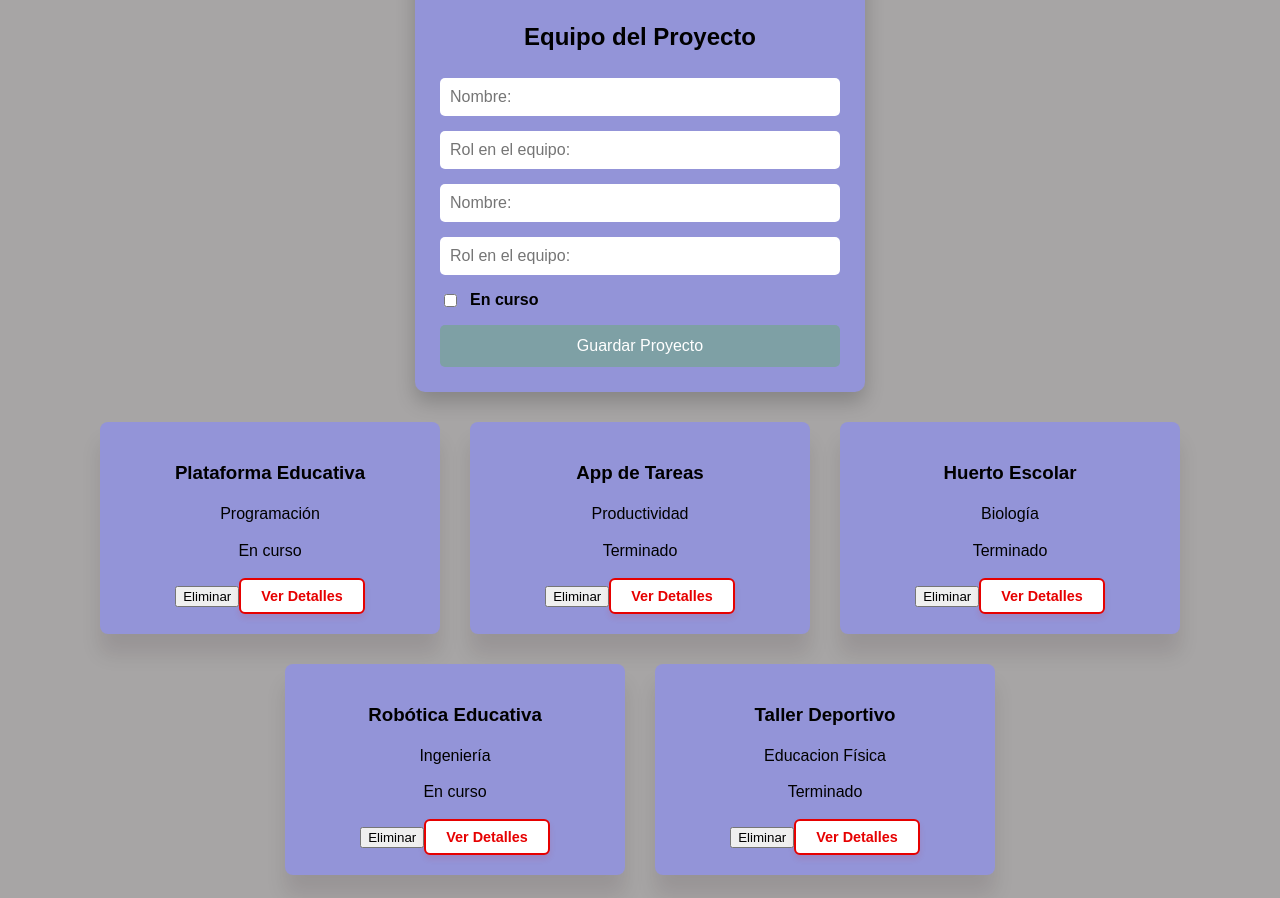
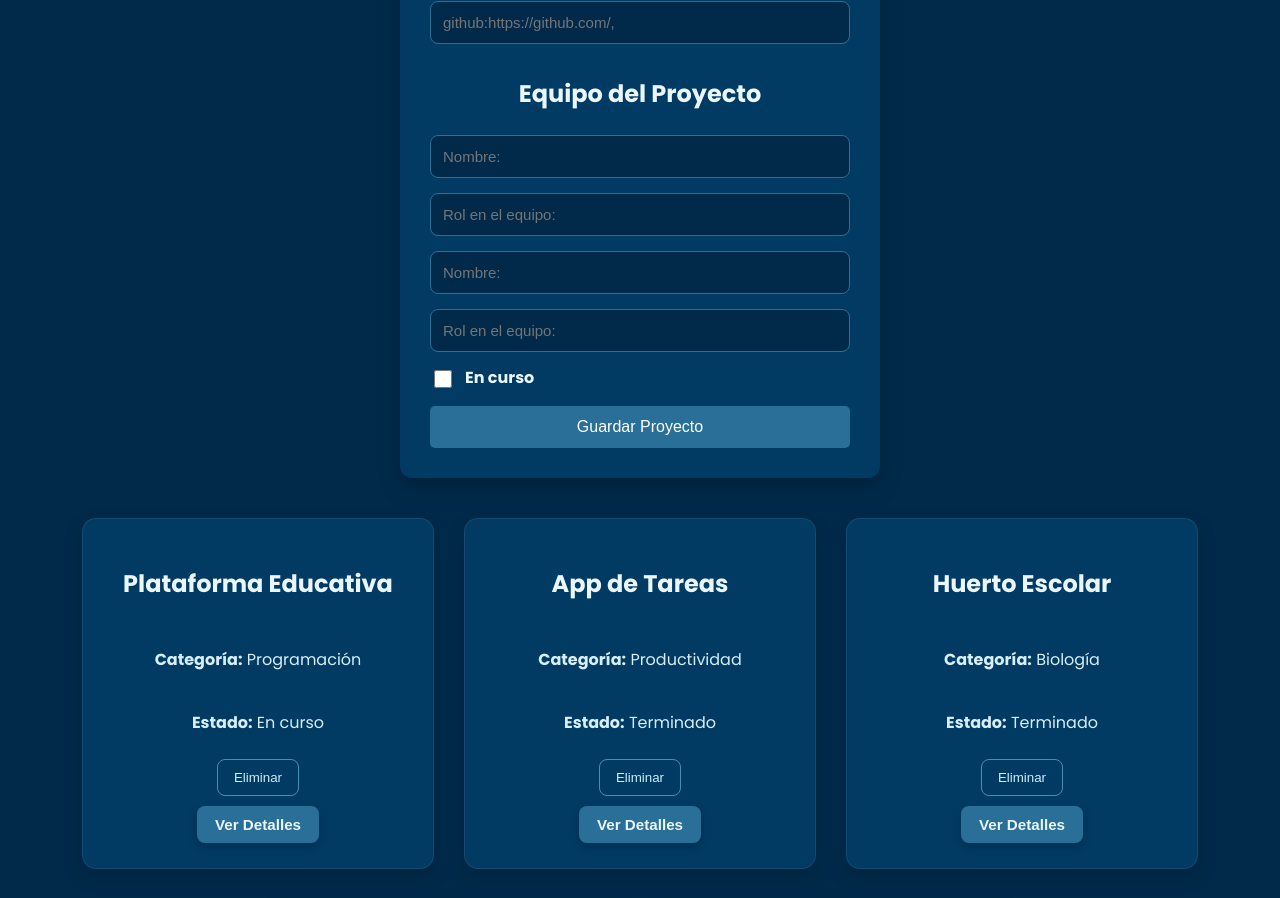
Before and after one commit to Alee91218/pv_tp3_grupo1, a React (Vite) app in the folder pvtp03GrupoN01/: page / in a window 1280 px wide. Shown: the part 720-1618 px from the top of the page. Built offline with nearby package versions, Linux system fonts and the light colour scheme.

Commit message:
mejoras visuales para el proyecto FacundoMatorras

```diff
--- a/pvtp03GrupoN01/index.html
+++ b/pvtp03GrupoN01/index.html
@@ -4,6 +4,9 @@
     <meta charset="UTF-8" />
     <link rel="icon" type="image/svg+xml" href="/favicon.svg" />
     <meta name="viewport" content="width=device-width, initial-scale=1.0" />
+    <link rel="preconnect" href="https://fonts.googleapis.com">
+    <link rel="preconnect" href="https://fonts.gstatic.com" crossorigin>
+    <link href="https://fonts.googleapis.com/css2?family=Poppins:wght@300;400;500;600;700&display=swap" rel="stylesheet">
     <title>pvtp03grupon01</title>
   </head>
   <body>
--- a/pvtp03GrupoN01/src/components/DetalleProyecto.jsx
+++ b/pvtp03GrupoN01/src/components/DetalleProyecto.jsx
@@ -1,32 +1,65 @@
 const DetalleProyecto = ({ proyecto, cerrar }) => {
-  //recibe el proyecto y una funcion para cerrar el detalle
-
   if (!proyecto) {
     return null;
   }
-
- /* const { titulo, descripcion, estado, categoria, recursos, equipo } = proyecto;*/
 
   return (
     <div className="detalle-overlay">
       <div className="detalle-contenedor">
         <h2>{proyecto.titulo}</h2>
-        <p><strong>Categoría:</strong> {proyecto.categoria}</p>
-        <p><strong>Descripcion:</strong> {proyecto.descripcion}</p>
-        <p><strong>Recursos:</strong></p>
-        <li>{proyecto.pdf}</li>
-        <li>{proyecto.drive}</li>
-        <li>{proyecto.github}</li>
-        <p><strong>Equipo:</strong></p>
-        <li>{proyecto.integrante1}</li>
-        <p><strong>Rol: </strong>{proyecto.rol1}</p>
-         <li>{proyecto.integrante2}</li>
-        <p><strong>Rol: </strong>{proyecto.rol2}</p>
-        <p><strong>Estado:</strong> {proyecto.estado ? 'En Curso' : 'En Terminado'}</p>
-        <button onClick={cerrar}>
-                Cerrar
-            </button>
+
+        <p>
+          <strong>Categoría:</strong> {proyecto.categoria}
+        </p>
+
+        <p>
+          <strong>Descripción:</strong>
+        </p>
+
+        {Array.isArray(proyecto.descripcion) ? (
+          proyecto.descripcion.map((texto, index) => <p key={index}>{texto}</p>)
+        ) : (
+          <p>{proyecto.descripcion}</p>
+        )}
+
+        <h3>Recursos</h3>
+
+        <ul>
+          <li>
+            <a href={proyecto.recursos?.pdf}>PDF</a>
+          </li>
+
+          <li>
+            <a href={proyecto.recursos?.drive}>Drive</a>
+          </li>
+
+          <li>
+            <a href={proyecto.recursos?.github}>GitHub</a>
+          </li>
+        </ul>
+
+        <h3>Equipo</h3>
+
+        <ul>
+          {proyecto.equipo?.map((persona, index) => (
+            <li key={index}>
+              <strong>{persona.nombre}</strong>
+              {" - "}
+              {persona.rol}
+            </li>
+          ))}
+        </ul>
+
+        <p>
+          <strong>Estado:</strong> {proyecto.estado ? "En Curso" : "Terminado"}
+        </p>
+
+        <button className="boton-cerrar" onClick={cerrar}>
+          Cerrar
+        </button>
       </div>
     </div>
-)};
+  );
+};
+
 export default DetalleProyecto;
--- a/pvtp03GrupoN01/src/components/ListaProyectos.jsx
+++ b/pvtp03GrupoN01/src/components/ListaProyectos.jsx
@@ -1,7 +1,8 @@
 import CardProject from "./ProyectoCard.jsx";
 
 const ListProject = ({ proyectos, verDetalle,eliminarProyecto}) => {
-  if(proyectos.length === 0) return <p>No hay proyectos registrados</p>
+  if(proyectos.length === 0)
+    return <p className="mensaje-vacio">No hay proyectos registrados</p>;
 
   return (
    <section className="contenedor-tarjetas">
--- a/pvtp03GrupoN01/src/components/ProyectoCard.jsx
+++ b/pvtp03GrupoN01/src/components/ProyectoCard.jsx
@@ -4,9 +4,16 @@ const CardProject = ({ proyecto, verDetalle,eliminarProyecto }) => {
     return (
         <article className="tarjeta">
             <h3>{titulo}</h3>
-            <p>{categoria}</p>
-            <p>{estado ? 'En curso' : 'Terminado'}</p>
-            <button onClick={() => eliminarProyecto(id)}>
+            <p>
+                <strong>Categoría:</strong> {categoria}
+            </p>
+           <p>
+                <strong>Estado:</strong> {estado ? 'En curso' : 'Terminado'}
+            </p>
+            <button
+                className="boton-eliminar"
+                onClick={() => eliminarProyecto(id)}
+            >
                 Eliminar
             </button>
             <button
--- a/pvtp03GrupoN01/src/css/styles.css
+++ b/pvtp03GrupoN01/src/css/styles.css
@@ -1,24 +1,17 @@
 
 body {
     margin: 0;
-    background-color: rgb(167, 165, 165);
+    background-color: #012a4a;
     line-height: 1.3;
-    font-family: "Google Sans", sans-serif;
+    font-family: 'Poppins', sans-serif;
+}
+
+h1,h2,h3 {
+    color:  #eaf6fb;
 }
 
 main {
     padding: 20px;
-}
-
-
-@keyframes colorChange {
-    0% { background-color: rgb(255, 89, 89); }
-    20% { background-color: rgb(255, 110, 58); }
-    40% { background-color: rgb(255, 255, 21); }
-    60% { background-color: rgb(85, 255, 85); }
-    80% { background-color: rgb(48, 149, 207); }
-    100% { background-color: rgb(159, 94, 219); }
-    50% { box-shadow: 0px 0px 50px rgb(189, 127, 35); }
 }
 
 
@@ -29,11 +22,18 @@ main {
 
 .header-tp h1 {
     font-size: 2.5em;
-    text-shadow: 0px 0px 20px rgb(66, 243, 205);
+    text-shadow: 0px 0px 20px #03045e;
+    color: #CAF0F8;
 }
 
 .nav-container {
-    background-color: #7ea0a5;
+    background-color: #013a63;
+    width: 90%;
+    margin: 20px auto;
+    border-radius: 16px;
+    border: 1px solid rgba(255,255,255,0.08);
+    box-shadow: 0px 6px 18px rgba(0,0,0,0.15);
+    overflow: hidden;
 }
 
 .nav-list {
@@ -56,16 +56,53 @@ main {
 }
 
 .nav-list a:hover {
-    background-color: hsl(188, 22%, 48%);
+    background-color: #01497c;
+    transition: 0.25s ease;
 }
 
 
 .footer-tp {
-    text-align: center;
-    padding: 20px;
+   margin-top: 80px;
+   padding: 35px 20px;
+   text-align: center;
+   background-color: #013a63;
+   border-top: 1px solid rgba(255,255,255,0.08);
+   color: #a9d6e5;
 }
 
+.footer-tp p{
+    margin: 12px 0;
+    font-size: 0.95rem;
+    color:  #d7eef7;
+}
 
+.footer-tp strong {
+
+    color: #89c2d9;
+}
+.form-proyecto label {
+    display: flex;
+    align-items: center;
+    gap: 10px;
+    color:  #eaf6fb;
+    font-weight: 500;
+}
+
+.mensaje-vacio {
+    text-align: center;
+    margin-top:60px;
+    color: #89c2d9;
+    font-size: 1.2rem;
+    font-weight: 500;
+    opacity: 0.8;
+}
+
+.form-proyecto input[type="checkbox"] {
+    width: 18px;
+    height: 18px;
+    accent-color: #468faf;
+    cursor: pointer;
+}
 .contenedor-tarjetas {
     display: flex;
     flex-wrap: wrap;
@@ -76,31 +113,137 @@ main {
 
 
 .tarjeta {
-    background-color: rgb(147, 148, 216);
-    padding: 20px;
-    border-radius: 8px;
-    box-shadow: 0px 20px 20px rgba(27, 2, 19, 0.1);
+    background-color: #013a63;
+    padding: 25px;
+    border-radius: 14px;
+    box-shadow: 0px 8px 20px rgba(0,0,0,0.15);
     width: 300px;
     text-align: center;
-    transition: transform 0.3s;
+    border: 1px solid rgba(255,255,255,0.08);
+    transition: all 0.25s ease;
+    display: flex;
+    flex-direction: column;
+    align-items: center;
+    gap: 10px;
 }
 
 .tarjeta:hover {
-    transform: scale(1.05);
-    animation-name: colorChange;
-    animation-duration: 5s;
-    animation-iteration-count: infinite;
+    transform: translateY(-5px);
+    box-shadow: 0px 10px 25px rgba(0,0,0,0.25);
+
 }
 
-
-.detalle-proyecto {
-    background-color: rgb(147, 148, 216);
-    padding: 20px;
-    border-radius: 10px;
-    margin-top: 30px;
+.tarjeta-strong {
+    color:  #89c2d9;
+    font-weight: 600;
 }
 
+.tarjeta p {
+    color: #d7eef7;
+}
 
+.tarjeta h3 {
+    color: #eaf6fb;
+    margin-bottom: 25px;
+    font-size: 1.5rem;
+}
+.detalle-overlay{
+    position: fixed;
+    top: 0;
+    left: 0;
+    width: 100%;
+    height: 100%;
+    background-color: rgba(0,0,0,0.6);
+    display: flex;
+    justify-content: center;
+    align-items: center;
+    padding: 20px;
+    z-index: 1000;
+}
+
+.detalle-contenedor{
+    background-color:  #013a63;
+    width: 100%;
+    max-width: 850px;
+    max-height: 90vh;
+    overflow-y: auto;
+    padding: 40px;
+    border-radius: 22px;
+    color:  #eaf6fb;
+    box-shadow: 0px 15px 35px rgba(0,0,0,0.25);
+    border: 1px solid rgba(255,255,255,0.08);
+    line-height: 1.8;
+}
+
+.detalle-contenedor h2 {
+    text-align: center;
+    font-size: 2rem;
+    margin-bottom: 30px;
+    color: #ffffff;
+}
+
+.detalle-contenedor p,
+.detalle-contenedor li {
+    color: #d7eef7;
+    font-size: 1rem;
+}
+
+.detalle-contenedor a {
+    color: #89c2d9;
+    text-decoration: none;
+}
+
+.detalle-contenedor h3 {
+    color: #89c2d9;
+    margin-top: 25px;
+}
+.detalle-proyecto {
+    background-color: #013a63;
+    max-width: 850px;
+    margin: 50px auto;
+    padding: 45px 55px;
+    border-radius: 20px;
+    color: #eaf6fb;
+    box-shadow: 0px 12px 30px rgba(0,0,0,0.22);
+    border: 1px solid rgba(255,255,255,0.06);
+    line-height: 1.9;
+}
+
+.detalle-proyecto h2{
+    text-align: center;
+    font-size: 2.2rem;
+    margin-bottom: 35px;
+    color: #ffffff;
+    font-weight: 600;
+}
+
+.detalle-proyecto h3{
+    margin-top: 20px;
+    margin-bottom: 10px;
+    color: #89c2d9;
+    font-size: 1.2rem;
+}
+
+.detalle-proyecto a{
+    color: #89c2d9;
+    text-decoration: none;
+    transition: 0.2s;
+}
+
+.detalle-proyecto a:hover {
+    color: #caf0f8;
+}
+
+.detalle-proyecto p,
+.detalle-proyecto li{
+    color: #d7eef7;
+    font-size:1rem;
+}
+
+.detalle-proyecto strong {
+    color: #89c2d9;
+    font-weight: 600;
+}
 .proyectos-container {
 
     display: flex;
@@ -136,27 +279,32 @@ main {
 ========================= */
 
 .form-proyecto {
-    background-color: rgb(147, 148, 216);
-    padding: 25px;
-    border-radius: 10px;
-    width: 400px;
-    margin: 0 auto 30px auto;
+    background-color: #013a63;
+    padding: 30px;
+    border-radius: 12px;
+    width: 420px;
+    margin: 0 auto 40px auto;
+
     display: flex;
     flex-direction: column;
     gap: 15px;
-    box-shadow: 0px 10px 20px rgba(0, 0, 0, 0.2);
+    box-shadow: 0px 10px 25px rgba(0, 0, 0, 0.2);
 }
 
 .form-proyecto h2 {
     text-align: center;
     margin-bottom: 10px;
 }
+.form-proyecto input,
+.form-proyecto textarea {
+    padding: 12px;
+    border: 1px solid #2a6f97;
+    border-radius: 8px;
 
-.form-proyecto input[type="text"] {
-    padding: 10px;
-    border: none;
-    border-radius: 5px;
-    font-size: 16px;
+    background-color: #012a4a;
+    color: white;
+
+    font-size: 15px;
 }
 
 .form-proyecto label {
@@ -170,7 +318,7 @@ main {
     padding: 12px;
     border: none;
     border-radius: 5px;
-    background-color: #7ea0a5;
+    background-color: #2a6f97;
     color: white;
     font-size: 16px;
     cursor: pointer;
@@ -178,7 +326,7 @@ main {
 }
 
 .form-proyecto button:hover {
-    background-color: hsl(188, 22%, 48%);
+    background-color: #468faf;
 }
 
 .detalle-proyecto h2 {
@@ -188,31 +336,59 @@ main {
 
 /* Estilo base del botón */
 .boton-accion {
-  background-color: #ffffff;
-  color: #e60000; /* Un rojo intenso y clásico */
-  font-size: 0.9rem;
+  background-color: #2a6f97;
+  color: #eaf6fb; /* Un rojo intenso y clásico */
+  font-size: 0.95rem;
   font-weight: 600;
-  padding: 8px 20px;
-  border: 2px solid #e60000;
-  border-radius: 6px;
+  padding: 10px 18px;
+  border: none;
+  border-radius: 8px;
   cursor: pointer;
-  /* Transición suave para todos los cambios */
-  transition: all 0.3s ease;
-  /* Sombra sutil para darle profundidad */
-  box-shadow: 0 4px 6px rgba(230, 0, 0, 0.1);
+  transition: all 0.25s ease;
+  box-shadow: 0px 4px 10px rgba(0,0,0,0.15);
 }
 
 /* Efecto Hover (cuando el mouse pasa por encima) */
 .boton-accion:hover {
-  background-color: #e60000;
-  color: #ffffff;
-  /* La sombra crece y el botón "sube" un poquito */
-  box-shadow: 0 6px 12px rgba(230, 0, 0, 0.25);
-  transform: translateY(-2px);
+  background-color: #468faf;
+  box-shadow: 0px 6px 14px rgba(0,0,0,0.2);
+  transform: translateY(-1px);
 }
 
 /* Efecto Active (cuando haces click) */
 .boton-accion:active {
   transform: translateY(0);
-  box-shadow: 0 2px 4px rgba(230, 0, 0, 0.1);
+  box-shadow: 0px 2px 4px rgba(0,0,0,0.1);
 }
+
+.boton-eliminar{
+    background-color: transparent;
+    border: 1px solid #468faf;
+    color: #caf0f8;
+    padding: 10px 16px;
+    border-radius: 8px;
+    cursor: pointer;
+    transition: 0.25s ease;
+    font-weight: 500;
+}
+
+.boton-eliminar:hover {
+    background-color: #468faf;
+    color: white;
+    transform: translateY(-1px);
+}
+
+.boton-cerrar{
+    margin-top:30px;
+    background-color:#2a6f97;
+    color: white;
+    border: none;
+    padding: 12px 20px;
+    border-radius: 10px;
+    cursor: pointer;
+    transition: 0.25s ease;
+}
+
+.boton-cerrar:hover {
+    background-color: #468faf;
+}
```
